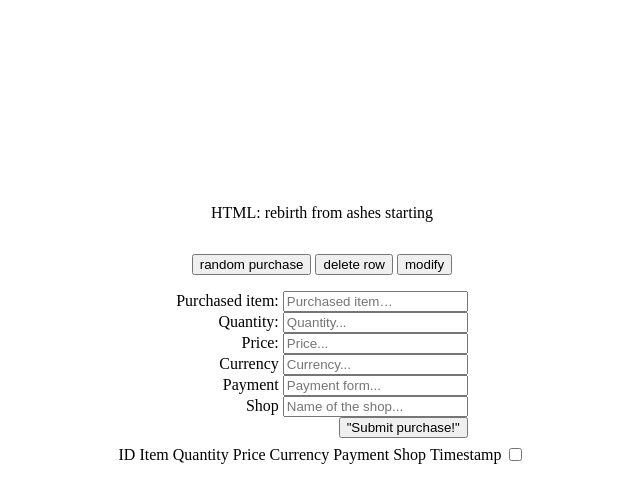
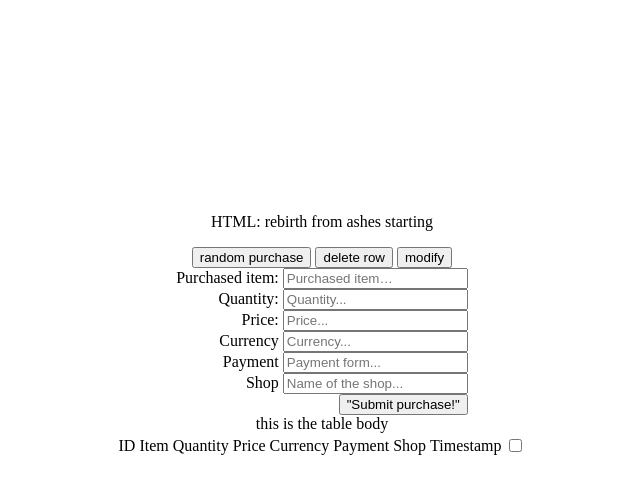
Before and after one commit to CzakoiLevente/budget_web_app, a website with bundled scripts: page frontend/index.html in a window 1280 px wide. Both pictures are taken after a click on the button "modify". Shown: the whole page, without its empty margins (318-958 px from the left). Built offline with nearby package versions, Linux system fonts and the light colour scheme; no server answers.

Commit message:
html structure corrected

```diff
--- a/frontend/index.html
+++ b/frontend/index.html
@@ -10,14 +10,14 @@
 
 <body class="body" id="body">
   <p>HTML: rebirth from ashes starting</p>
-  <p>
+  <div>
     <button id="insert" onclick="insertRow()">random purchase</button>
     <button id="delete" onclick="deleteRow()">delete row</button>
     <!--
       <button id="list" onclick="getList()">list entries</button>
     -->
     <button id="modify" onclick="modifyRow()">modify</button>
-  </p>
+  </div>
 
   <div id="form">
     <div>
@@ -50,7 +50,7 @@
   </div>
 
   <table id="table">
-    <th>
+    <tbody id="table_body">this is the table body
       <tr>
         <td>ID</td>
         <td>Item</td>
@@ -64,8 +64,6 @@
           <input type="checkbox" id="main-check">
         </td>
       </tr>
-    </th>
-    <tbody id="table_body">
     </tbody>
   </table>
 
--- a/frontend/index.js
+++ b/frontend/index.js
@@ -91,7 +91,8 @@ function deleteRow() {
 function modifyRow() {
   //window.alert("Jó játék, hogy nyomkodod??");
   console.log('modify button clicked');
-
+  let x = document.getElementById("table").rows.item(1).innerHTML;
+  console.log(x);
   //return ;
 };
 
@@ -128,6 +129,7 @@ function getFormData() {
 
 function addToTable(arr) {
   tableBody.innerText = '';
+  console.log(tableBody);
   for (let i = 0; i < arr.length; i++) {
     let checkBox = document.createElement("input");
     let tableData = document.createElement("td");
```
Also changed, not shown: backend/server.js (line endings or trailing spaces).
